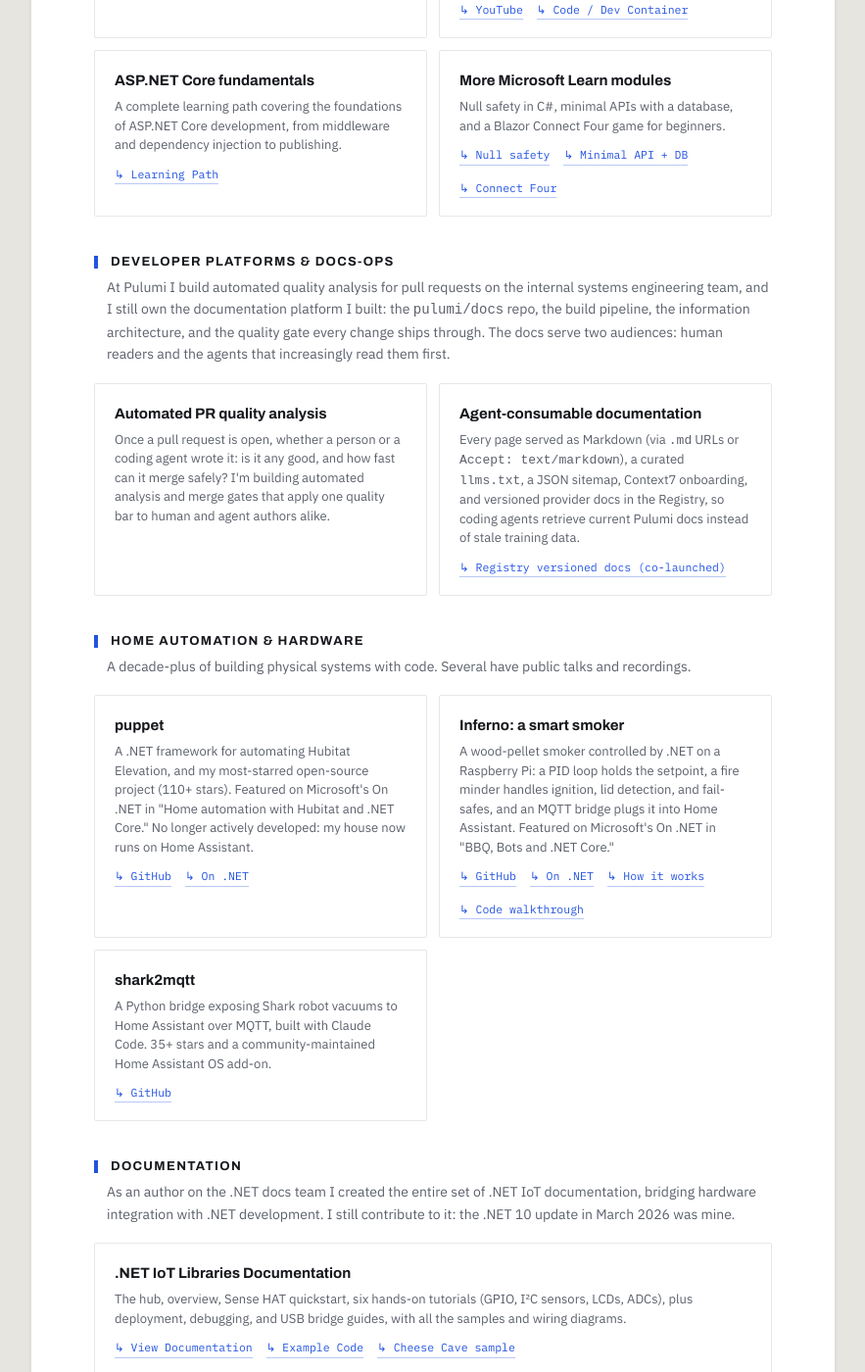
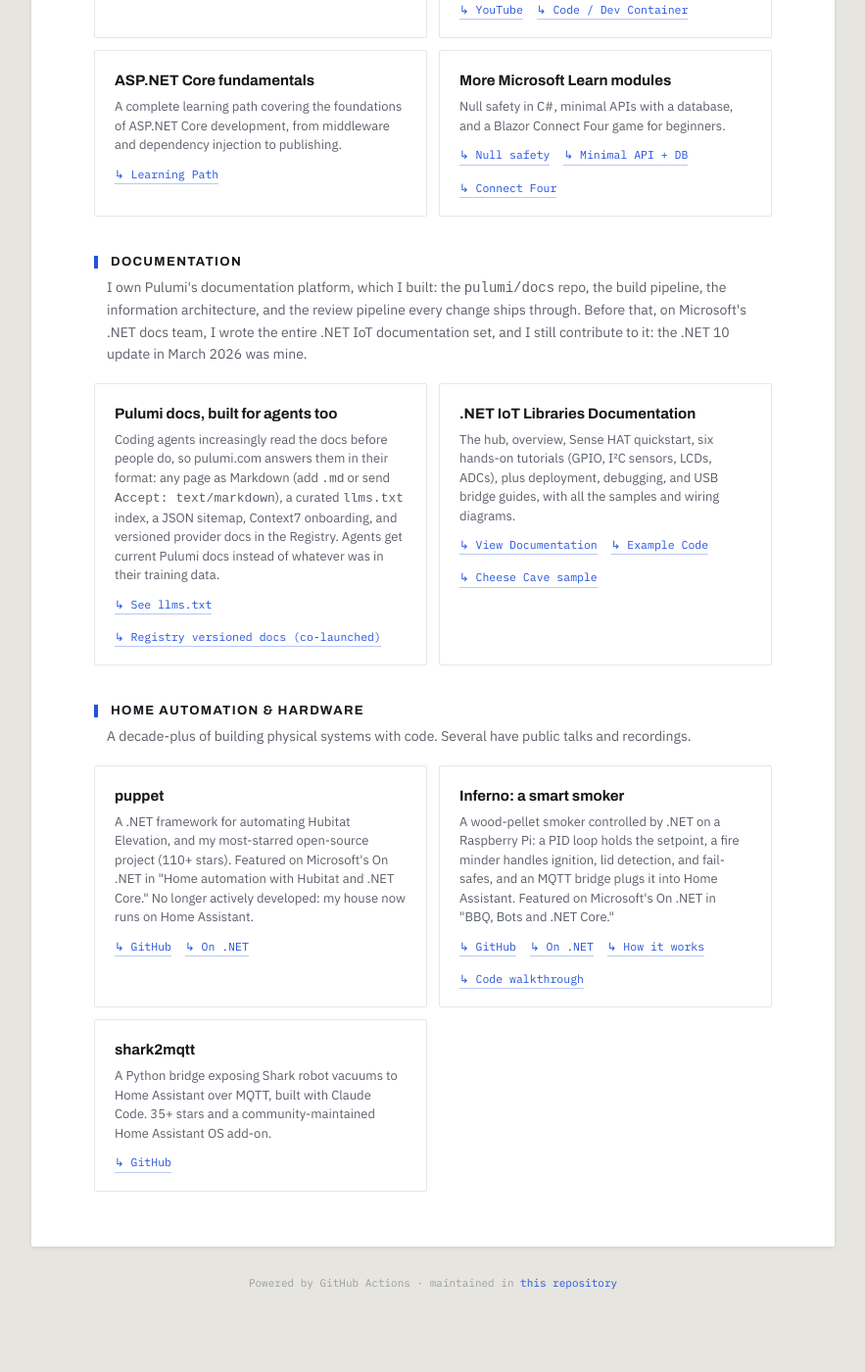
Before and after one commit to CamSoper/camsoper.github.io, a Jekyll site: the page built from portfolio.md, in a window 1280 px wide and 1400 px high, scrolled down 2630 px. Shown: the whole window at 98% size, without its empty margins (198-1081 px from the left). Built offline with Jekyll 4.4.1, drawn with Linux system fonts in a browser that asks for light colours; after the commit the page ends 4009 px from its top, so only the background shows below that; some of the changed text lies outside the part shown.

Commit message:
Fold Docs-Ops into Documentation; cut the PR quality card (#6)
The PR quality card was future tense with nothing to show. The agent-docs
card now leads with why and links the live llms.txt, and sits beside the
.NET IoT docs under one Documentation section.


Claude-Session: https://claude.ai/code/session_01RR4MzrCx2BeXLdCejaawX7

Co-authored-by: Claude <noreply@anthropic.com>

```diff
--- a/portfolio.md
+++ b/portfolio.md
@@ -2,14 +2,14 @@
 layout: default
 nav: portfolio
 title: "Portfolio — Cam Soper"
-description: "AI agent systems, talks and livestreams, training, developer platforms, and a heavily automated house."
+description: "AI agent systems, talks and livestreams, training, documentation, and a heavily automated house."
 ---
 
 <div class="wrap">
 
   <header class="card band" style="padding:48px 64px;">
     <h1 style="font-size:44px;">Portfolio</h1>
-    <p class="lead">I don't stay in one lane. Here's the evidence: AI agent systems, talks and livestreams, training, developer platforms, documentation, and the occasional over-engineered house. Code and write-ups are linked where they're public.</p>
+    <p class="lead">I don't stay in one lane. Here's the evidence: AI agent systems, talks and livestreams, training, documentation, and the occasional over-engineered house. Code and write-ups are linked where they're public.</p>
   </header>
 
   <article class="card prose portfolio">
@@ -175,18 +175,24 @@ description: "AI agent systems, talks and livestreams, training, developer platf
     </section>
 
     <section>
-      <h2>Developer Platforms &amp; Docs-Ops</h2>
-      <p>At Pulumi I build automated quality analysis for pull requests on the internal systems engineering team, and I still own the documentation platform I built: the <code>pulumi/docs</code> repo, the build pipeline, the information architecture, and the quality gate every change ships through. The docs serve two audiences: human readers and the agents that increasingly read them first.</p>
+      <h2>Documentation</h2>
+      <p>I own Pulumi's documentation platform, which I built: the <code>pulumi/docs</code> repo, the build pipeline, the information architecture, and the review pipeline every change ships through. Before that, on Microsoft's .NET docs team, I wrote the entire .NET IoT documentation set, and I still contribute to it: the .NET 10 update in March 2026 was mine.</p>
       <div class="grid">
         <div class="pcard">
-          <div class="t">Automated PR quality analysis</div>
-          <div class="d">Once a pull request is open, whether a person or a coding agent wrote it: is it any good, and how fast can it merge safely? I'm building automated analysis and merge gates that apply one quality bar to human and agent authors alike.</div>
+          <div class="t">Pulumi docs, built for agents too</div>
+          <div class="d">Coding agents increasingly read the docs before people do, so pulumi.com answers them in their format: any page as Markdown (add <code>.md</code> or send <code>Accept: text/markdown</code>), a curated <code>llms.txt</code> index, a JSON sitemap, Context7 onboarding, and versioned provider docs in the Registry. Agents get current Pulumi docs instead of whatever was in their training data.</div>
+          <div class="links">
+            <a href="https://www.pulumi.com/llms.txt">See llms.txt</a>
+            <a href="https://www.pulumi.com/blog/previous-version-docs-are-now-available-in-the-pulumi-registry/">Registry versioned docs (co-launched)</a>
+          </div>
         </div>
         <div class="pcard">
-          <div class="t">Agent-consumable documentation</div>
-          <div class="d">Every page served as Markdown (via <code>.md</code> URLs or <code>Accept: text/markdown</code>), a curated <code>llms.txt</code>, a JSON sitemap, Context7 onboarding, and versioned provider docs in the Registry, so coding agents retrieve current Pulumi docs instead of stale training data.</div>
+          <div class="t">.NET IoT Libraries Documentation</div>
+          <div class="d">The hub, overview, Sense HAT quickstart, six hands-on tutorials (GPIO, I²C sensors, LCDs, ADCs), plus deployment, debugging, and USB bridge guides, with all the samples and wiring diagrams.</div>
           <div class="links">
-            <a href="https://www.pulumi.com/blog/previous-version-docs-are-now-available-in-the-pulumi-registry/">Registry versioned docs (co-launched)</a>
+            <a href="https://learn.microsoft.com/dotnet/iot/">View Documentation</a>
+            <a href="https://github.com/MicrosoftDocs/dotnet-iot-assets/">Example Code</a>
+            <a href="https://github.com/dotnet/samples/tree/main/iot/cheesecave.net">Cheese Cave sample</a>
           </div>
         </div>
       </div>
@@ -222,22 +228,6 @@ description: "AI agent systems, talks and livestreams, training, developer platf
       </div>
     </section>
 
-    <section>
-      <h2>Documentation</h2>
-      <p>As an author on the .NET docs team I created the entire set of .NET IoT documentation, bridging hardware integration with .NET development. I still contribute to it: the .NET 10 update in March 2026 was mine.</p>
-      <div class="grid one">
-        <div class="pcard">
-          <div class="t">.NET IoT Libraries Documentation</div>
-          <div class="d">The hub, overview, Sense HAT quickstart, six hands-on tutorials (GPIO, I²C sensors, LCDs, ADCs), plus deployment, debugging, and USB bridge guides, with all the samples and wiring diagrams.</div>
-          <div class="links">
-            <a href="https://learn.microsoft.com/dotnet/iot/">View Documentation</a>
-            <a href="https://github.com/MicrosoftDocs/dotnet-iot-assets/">Example Code</a>
-            <a href="https://github.com/dotnet/samples/tree/main/iot/cheesecave.net">Cheese Cave sample</a>
-          </div>
-        </div>
-      </div>
-    </section>
-
   </article>
 
 </div>
```
